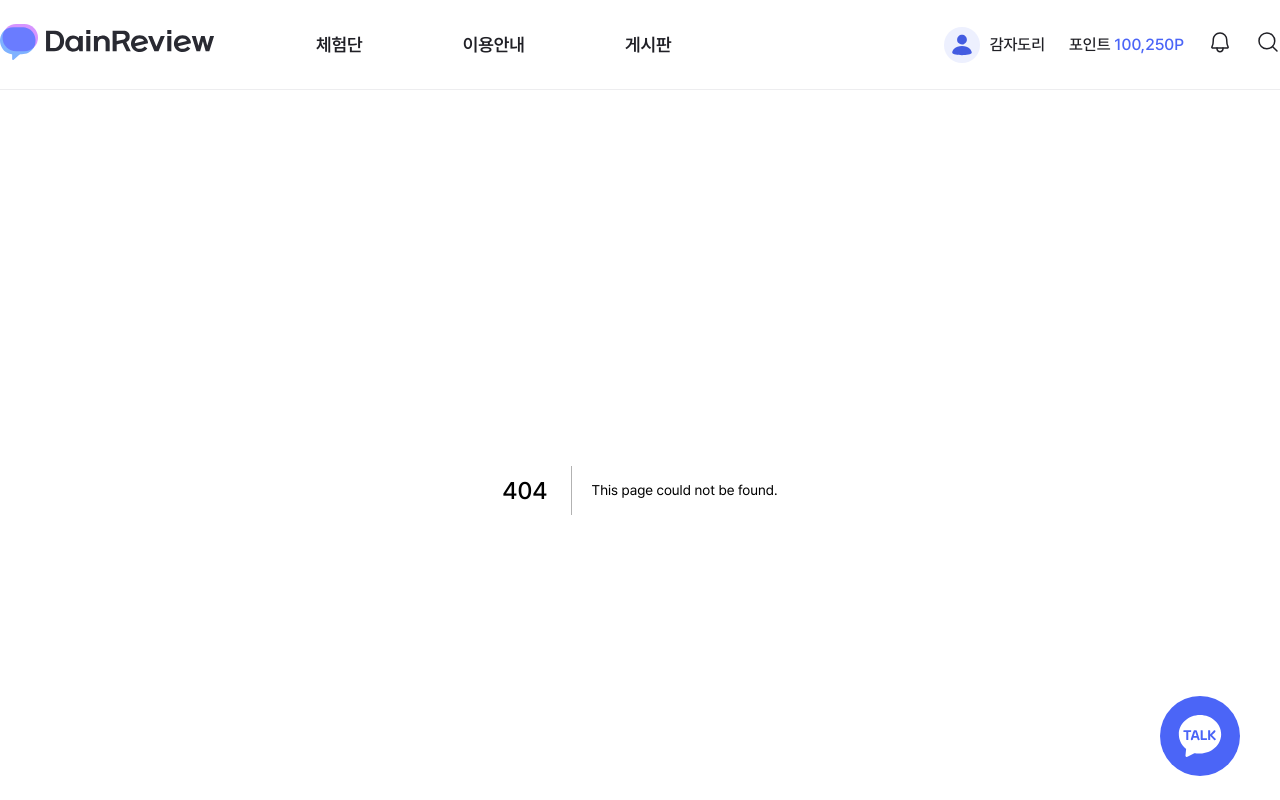
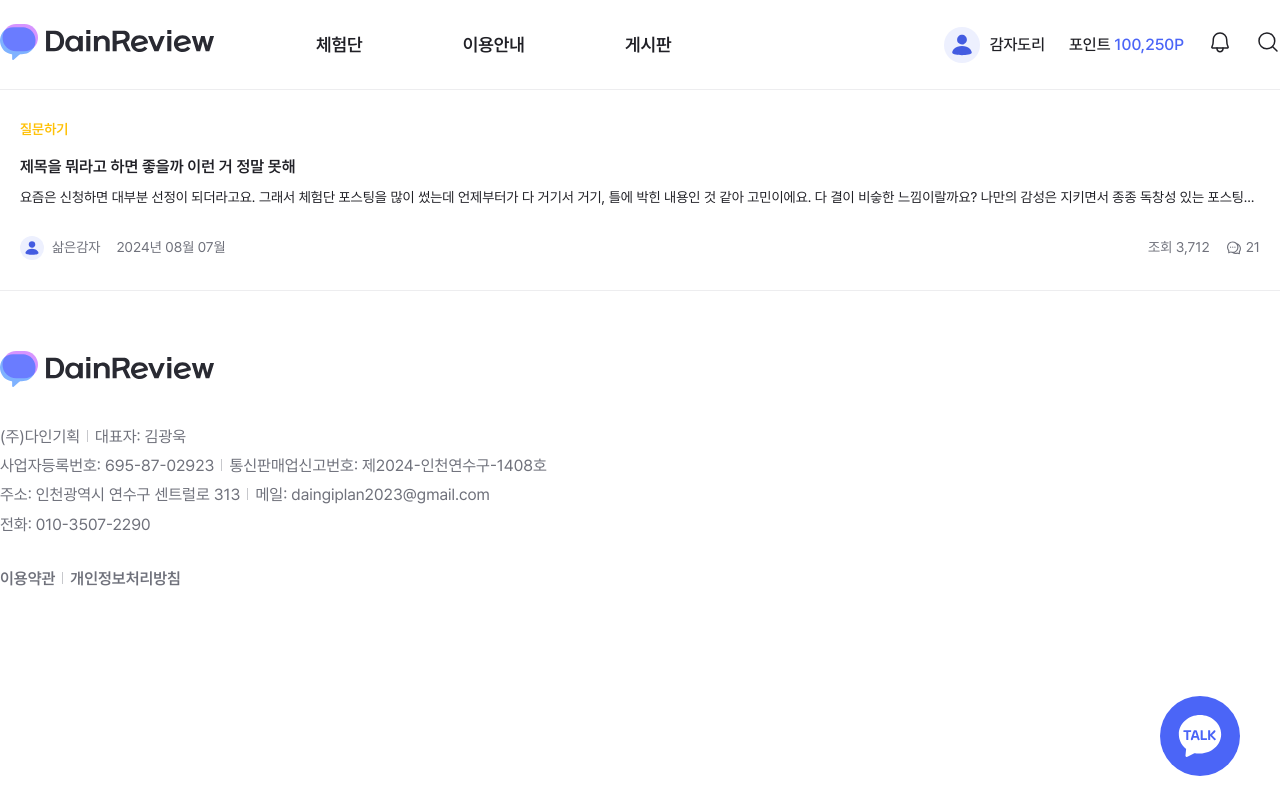
Before and after one commit to hejuby/final-frontend, a Next.js app: page /board/community in a window 1280 px wide. Before the commit this address had no page. Shown: the top 800 px of the page. Built offline with nearby package versions, Linux system fonts and the light colour scheme.

Commit message:
feat: 날짜 포매팅 헬퍼 함수 추가

```diff
--- /dev/null
+++ b/src/@types/board.ts
@@ -0,0 +1,49 @@
+export type BoardType = "community" | "follows";
+
+export type CategoryId = 1 | 2 | 3 | 4 | 5 | 6 | 7 | 8 | 9;
+
+export type CategoryName =
+  | "question"
+  | "know-how"
+  | "accompany"
+  | "blog"
+  | "instagram"
+  | "youtube"
+  | "tictoc"
+  | "others";
+
+export type CategoryText =
+  | "질문하기"
+  | "노하우"
+  | "동행"
+  | "블로그"
+  | "인스타그램"
+  | "유튜브"
+  | "틱톡"
+  | "기타";
+
+export interface BoardCategory {
+  categoryId: CategoryId;
+  categoryName: CategoryName;
+  categoryText: CategoryText;
+}
+
+export const CommunityList: BoardCategory[] = [
+  { categoryId: 1, categoryName: "question", categoryText: "질문하기" },
+  { categoryId: 2, categoryName: "know-how", categoryText: "노하우" },
+  { categoryId: 3, categoryName: "accompany", categoryText: "동행" },
+  { categoryId: 4, categoryName: "others", categoryText: "기타" },
+] as const;
+
+export const FollowsList: BoardCategory[] = [
+  { categoryId: 5, categoryName: "blog", categoryText: "블로그" },
+  { categoryId: 6, categoryName: "instagram", categoryText: "인스타그램" },
+  { categoryId: 7, categoryName: "youtube", categoryText: "유튜브" },
+  { categoryId: 8, categoryName: "tictoc", categoryText: "틱톡" },
+  { categoryId: 9, categoryName: "others", categoryText: "기타" },
+] as const;
+
+export const CategoryList: Record<BoardType, BoardCategory[]> = {
+  community: CommunityList,
+  follows: FollowsList,
+} as const;
--- /dev/null
+++ b/src/app/board/community/page.tsx
@@ -0,0 +1,30 @@
+import BoardItem, { CommunityItemProps } from "@/components/Board/BoardItem";
+
+const BOARD_LIST: CommunityItemProps[] = [
+  {
+    boardType: "community",
+    id: 1,
+    userId: 123,
+    userNickname: "삶은감자",
+    categoryId: 1,
+    title: "제목을 뭐라고 하면 좋을까 이런 거 정말 못해",
+    preview:
+      "요즘은 신청하면 대부분 선정이 되더라고요. 그래서 체험단 포스팅을 많이 썼는데 언제부터가 다 거기서 거기, 틀에 박힌 내용인 것 같아 고민이에요. 다 결이 비슿한 느낌이랄까요? 나만의 감성은 지키면서 종종 독창성 있는 포스팅을 발행해야 하는데 말이죠ㅠㅠ",
+    date: "2024-08-07-23-55-17",
+    viewCount: 3712,
+    commentCount: 21,
+  },
+];
+
+const Community = () => {
+  return (
+    <>
+      {BOARD_LIST.map((boardItem) => (
+        // eslint-disable-next-line
+        <BoardItem key={boardItem.id} {...boardItem} />
+      ))}
+    </>
+  );
+};
+
+export default Community;
--- /dev/null
+++ b/src/components/Board/BoardItem/index.module.scss
@@ -0,0 +1,113 @@
+.article {
+  margin: 30px 0;
+  @include mobile {
+    margin: 16px 0;
+  }
+  &__category {
+    @include text-style(14, false, 600);
+    margin-bottom: 16px;
+    line-height: 1.4;
+    @include mobile {
+      margin-bottom: 8px;
+      font-size: 12px;
+      line-height: 1.2;
+    }
+    &--board-community {
+      &--category-question {
+        color: $category-yellow;
+      }
+      &--category-know-how {
+        color: $category-purple;
+      }
+      &--category-accompany {
+        color: $category-mint;
+      }
+      &--category-others {
+        color: $category-pink;
+      }
+    }
+    &--board-follows {
+      &--category-blog {
+        color: $category-green;
+      }
+      &--category-instagram {
+        color: $category-purple;
+      }
+      &--category-youtube {
+        color: $category-pink;
+      }
+      &--category-tictoc {
+        color: $category-mint;
+      }
+      &--category-others {
+        color: $category-yellow;
+      }
+    }
+  }
+  &__link {
+    &:hover > h3 {
+      text-decoration: underline;
+    }
+  }
+  &__title {
+    @include text-style(16, $black, 600);
+    line-height: 1.4;
+    margin-bottom: 10px;
+    @include mobile {
+      margin-bottom: 2px;
+    }
+  }
+  &__preview {
+    @include text-style(14, $black, 400);
+    @include line-clamp(1);
+    line-height: 1.4;
+    margin-bottom: 28px;
+    @include mobile {
+      margin-bottom: 12px;
+    }
+  }
+}
+
+.section {
+  @include flex(space-between);
+  @include text-style(14, $gray-70, 400);
+  justify-content: space-between;
+  line-height: 1.4;
+  @include mobile {
+    font-size: 12px;
+  }
+  &__list {
+    @include flex();
+    gap: 16px;
+    @include mobile {
+      gap: 12px;
+    }
+  }
+  &__link {
+    @include flex();
+    gap: 8px;
+    @include mobile {
+      gap: 4px;
+    }
+    & > svg {
+      width: 24px;
+      height: 24px;
+      @include mobile {
+        width: 16px;
+        height: 16px;
+      }
+    }
+  }
+  &__comment-item {
+    @include flex();
+    gap: 4px;
+    & > svg {
+      width: 16px;
+      height: 16px;
+      @include mobile {
+        width: 14px;
+        height: 14px;
+      }
+    }
+  }
+}
--- /dev/null
+++ b/src/components/Board/BoardItem/index.tsx
@@ -0,0 +1,76 @@
+import Link from "next/link";
+import formatDate from "@/utils/formatDate";
+import ms from "@/utils/modifierSelector";
+import IconProfile from "@/assets/icons/icon-profile.svg";
+import IconComment from "@/assets/icons/icon-comment.svg";
+import { BoardType, CategoryList, CategoryId } from "@/@types/board";
+import styles from "./index.module.scss";
+
+export interface CommunityItemProps {
+  boardType: BoardType;
+  id: number;
+  userId: number;
+  userNickname: string;
+  categoryId: CategoryId;
+  title: string;
+  preview: string;
+  date: string;
+  viewCount: number;
+  commentCount: number;
+}
+
+const ac = ms(styles, "article__category");
+
+const BoardItem = ({
+  boardType,
+  id,
+  userId,
+  userNickname,
+  categoryId,
+  title,
+  preview,
+  date,
+  viewCount,
+  commentCount,
+}: CommunityItemProps) => {
+  const category = CategoryList[boardType].find(
+    (categoryItem) => categoryItem.categoryId === categoryId,
+  );
+  const { categoryName, categoryText } = category || CategoryList[boardType][0];
+
+  return (
+    <article className={styles.article}>
+      <p className={ac(`--board-${boardType}--category-${categoryName}`)}>
+        {categoryText}
+      </p>
+      <Link href={`/board/community/${id}`} className={styles.article__link}>
+        <h3 className={styles.article__title}>{title}</h3>
+        <p className={styles.article__preview}>{preview}</p>
+      </Link>
+      <section className={styles.section}>
+        <ul className={styles.section__list}>
+          <li>
+            <Link href={`/profile/${userId}`} className={styles.section__link}>
+              <IconProfile viewBox="0 0 36 36" />
+              <p>{userNickname}</p>
+            </Link>
+          </li>
+          <li>
+            <p>{formatDate(date, "YMD")}</p>
+          </li>
+        </ul>
+        <ul className={styles.section__list}>
+          <li>
+            <p>{`조회 ${viewCount.toLocaleString()}`}</p>
+          </li>
+          <li className={styles["section__comment-item"]}>
+            <IconComment viewBox="0 0 24 24" />
+            <p>{commentCount.toLocaleString()}</p>
+          </li>
+        </ul>
+      </section>
+    </article>
+  );
+};
+
+export default BoardItem;
--- a/src/styles/constants/_colors.scss
+++ b/src/styles/constants/_colors.scss
@@ -34,6 +34,12 @@ $alert-red: #ff3d3d;
 $alert-green: #1ca22c;
 $alert-blue: #0167ff;
 
+$category-yellow: #ffc107;
+$category-purple: #ae2aff;
+$category-mint: #3dcbdb;
+$category-pink: #ff4a8b;
+$category-green: #38af00;
+
 $gradation-dain: linear-gradient(to bottom right, #4b65f7, #4bd0ff);
 $gradation-premium: linear-gradient(to bottom right, #6423ff, #c479ff);
 
--- /dev/null
+++ b/src/utils/formatDate.ts
@@ -0,0 +1,13 @@
+const formatDate = (dateString: string, format: "YMD" | "MDMH") => {
+  // YYYY-MM-DD-HH-MM-SS
+  const [year, month, day, hour, minute] = dateString.split("-");
+  if (format === "YMD") {
+    return `${year}년 ${month}월 ${day}월`;
+  }
+  if (format === "MDMH") {
+    return `${month}/${day} ${hour}:${minute}`;
+  }
+  return null;
+};
+
+export default formatDate;
```
